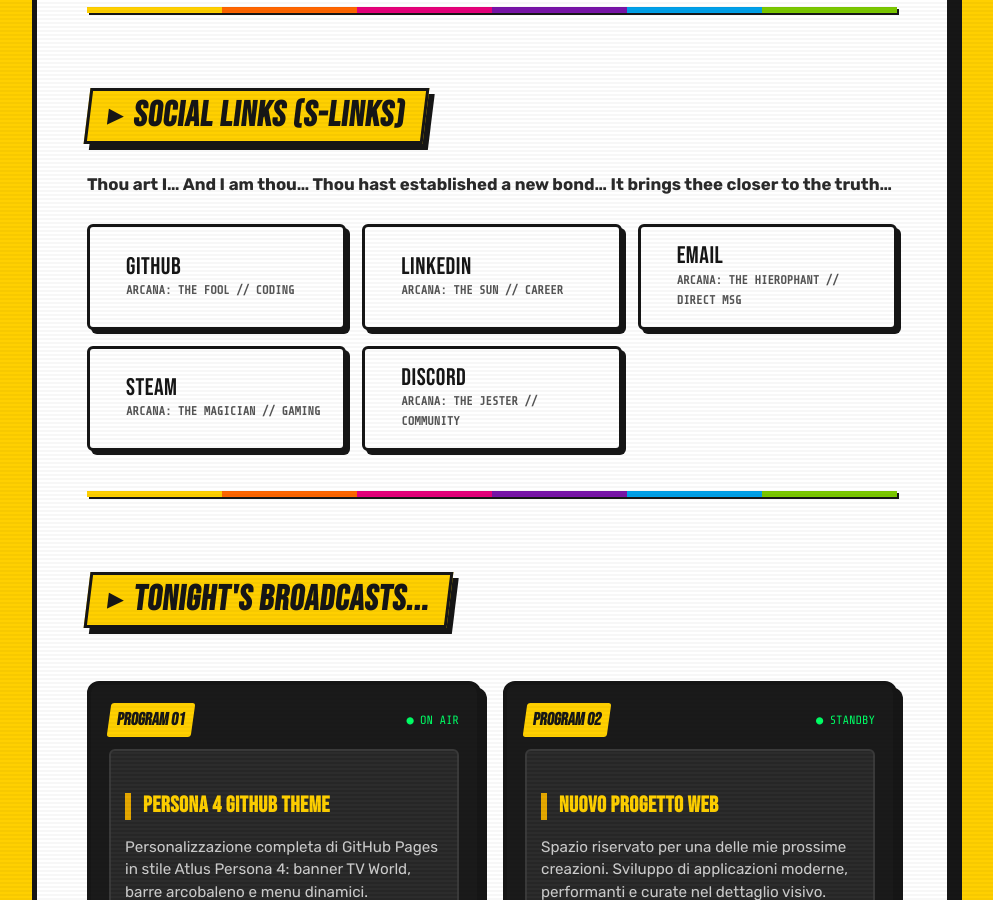
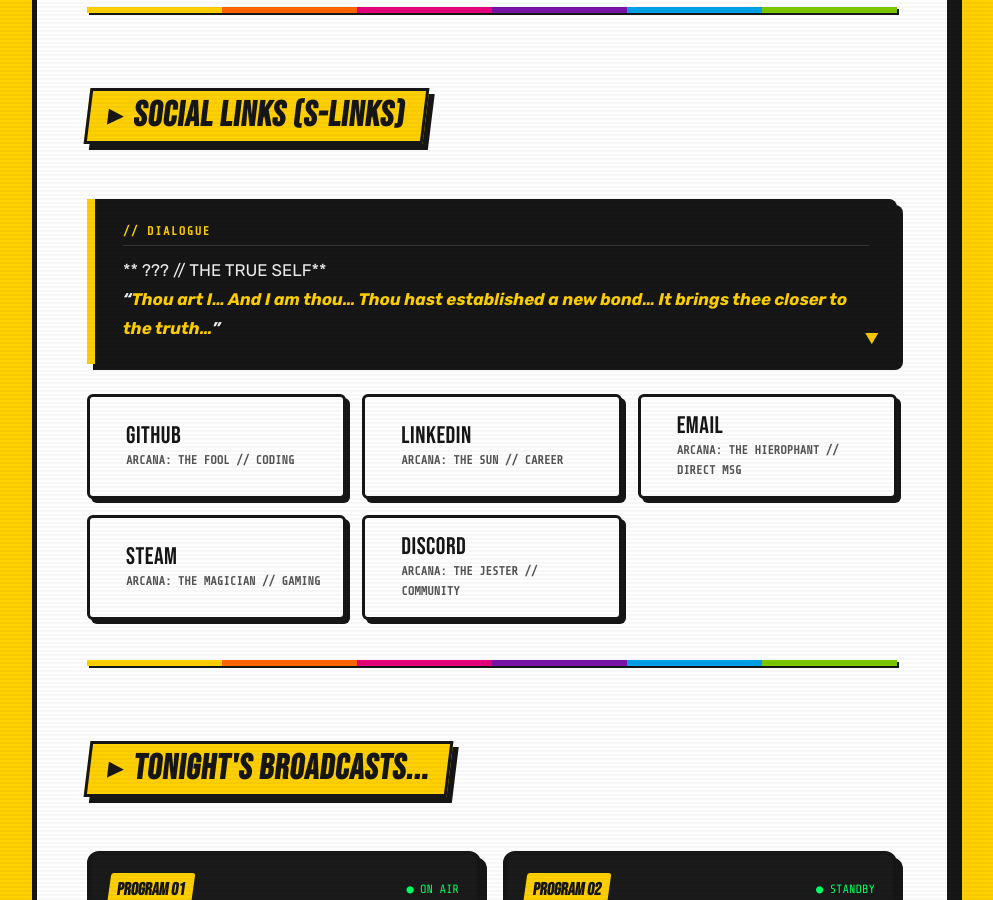
Before and after one commit to cristian-carotenuto/cristian-carotenuto.github.io, a Jekyll site: the page built from index.md, in a window 1280 px wide and 900 px high, scrolled down 1138 px. Shown: the whole window, without its empty margins (148-1141 px from the left). Built offline with Jekyll 4.4.1, drawn with Linux system fonts in a browser that asks for light colours; our own code applies the rules of GitHub Pages for plain Markdown files.

Commit message:
Quick Fix #2

```diff
--- a/index.md
+++ b/index.md
@@ -19,7 +19,9 @@
 
 <h2 id="social-links">Social Links (S-Links)</h2>
 
-**Thou art I... And I am thou... Thou hast established a new bond... It brings thee closer to the truth...**
+> ** ??? // THE TRUE SELF**
+> *"**Thou art I... And I am thou... Thou hast established a new bond... It brings thee closer to the truth...**"*
+
 
 <div class="slink-grid">
 
```
